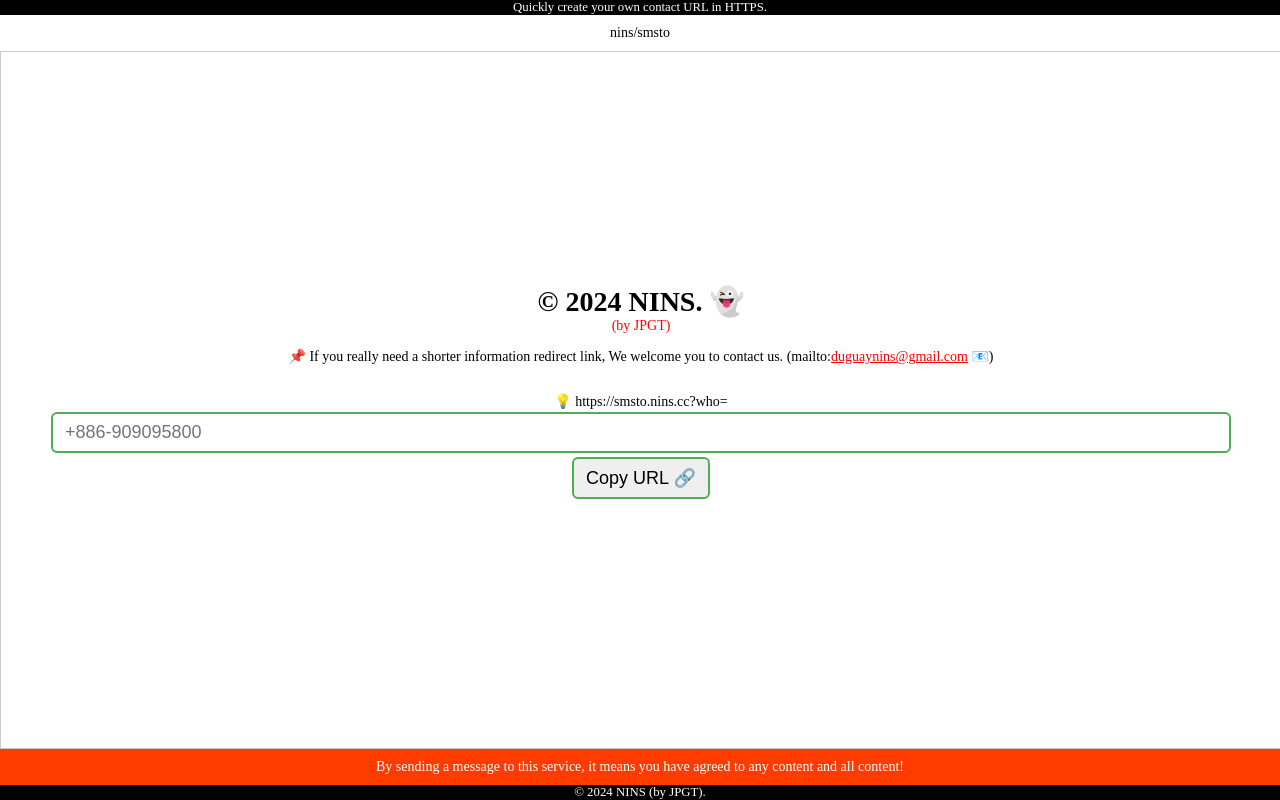
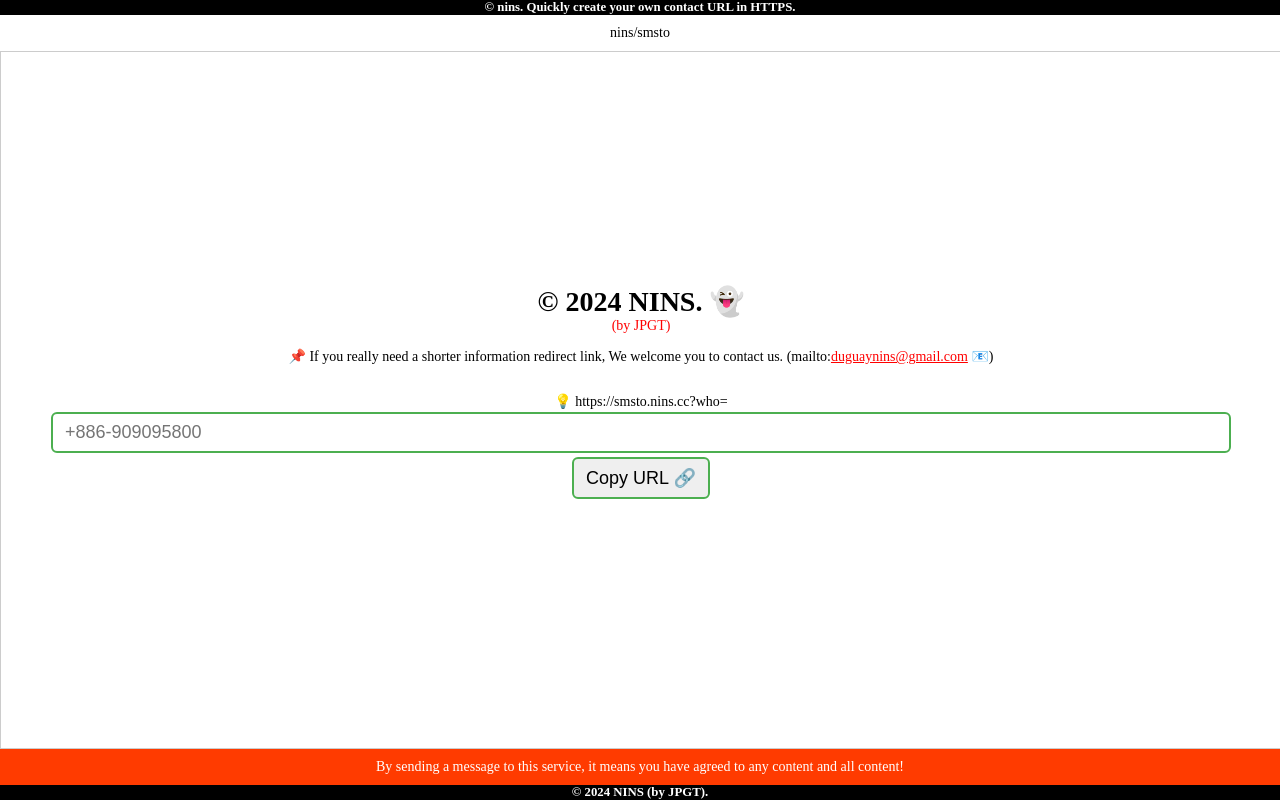
Before and after one commit to duguaynins/smsto, a plain HTML site: page index.html in a window 1280 px wide. Drawn offline with Linux system fonts and the light colour scheme.

Commit message:
Update index.html

```diff
--- a/index.html
+++ b/index.html
@@ -231,7 +231,7 @@
       display: flex;
       flex-direction: column;
     ">
-          <span style="background-color: black; color: white; font-size: max(1vh,1vw);">Quickly create your own contact URL in HTTPS.</span>
+          <strong id="anything" style="background-color: black; color: white; font-size: max(1vh,1vw);"><b translate="no">© nins. </b>Quickly create your own contact URL in HTTPS.</strong>
           <div style="background: #FFFFFF; color: black;" translate="no">
           <div style="margin: 10px;" onclick="document.getElementById('DialogShare').showModal()">
           nins/smsto
@@ -260,7 +260,7 @@
           <div style="margin: 10px;" onclick="document.getElementById('DialogTool').showModal()">
           By sending a message to this service, it means you have agreed to any content and all content!
           </div></div>
-          <span style="background-color: black; color: white; font-size: max(1vh,1vw);" translate="no">© 2024 NINS (by JPGT).</span>
+          <strong style="background-color: black; color: white; font-size: max(1vh,1vw);" translate="no">© 2024 NINS (by JPGT).</strong>
     </div>
 
     <!-- 放置你原有的布局 -->
```
